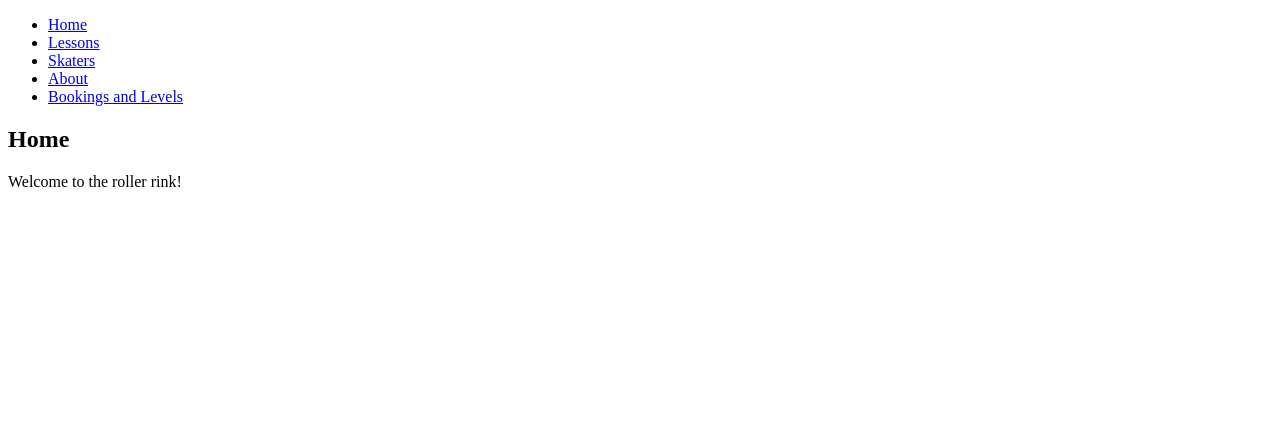
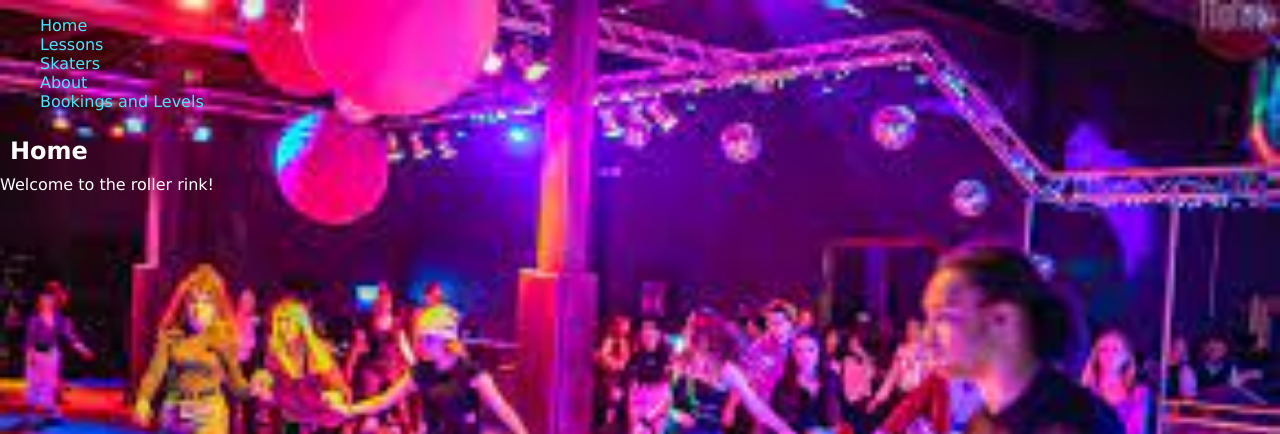
Before and after one commit to alexgjohn/RinkedIn, a Flask app: page / in a window 1280 px wide. Shown: the top 434 px of the page. Run offline with Flask 3, Linux system fonts and the light colour scheme.

Commit message:
added ugly background

```diff
--- /dev/null
+++ b/roller_rink/static/css/style.css
@@ -0,0 +1,30 @@
+body {
+    background: url('/static/images/background.jpg');
+    background-size: cover;
+    background-repeat: no-repeat;
+    color: #fdfdfd;
+    font-family: "Lucida Sans Unicode", "Lucida Grande", sans-serif;
+    padding: 0px;
+    margin: 0px;
+}
+
+body > main > nav > ul {
+    color: #ffff;
+    list-style: none;
+    text-decoration: none;
+}
+
+h1 {
+    font-family: "Lucida Sans Unicode", "Lucida Grande", sans-serif;
+    margin: 0px;
+    padding: 10px;
+}
+
+a {
+    color: rgb(73, 229, 253);
+    text-decoration: none;
+}
+
+a:hover {
+    text-decoration: underline;
+}
--- a/roller_rink/templates/base.jinja
+++ b/roller_rink/templates/base.jinja
@@ -2,13 +2,10 @@
 <html>
 <head>
   <title>My Roller Rink</title>
-  {# <link href="https://fonts.googleapis.com/css?family=Merriweather|Special+Elite" rel="stylesheet">
-
-
   <link rel="stylesheet" href="{{ url_for('static', filename='css/buttons.css') }}">
   <link rel="stylesheet" href="{{ url_for('static', filename='css/forms.css') }}">
   <link rel="stylesheet" href="{{ url_for('static', filename='css/style.css') }}">
-  <link rel="stylesheet" href="{{ url_for('static', filename='css/tables.css') }}"> #}
+  <link rel="stylesheet" href="{{ url_for('static', filename='css/tables.css') }}">
 </head>
 <body>
   <main class="flex flex--row">
```
Also changed, not shown: roller_rink/static/images/background.jpg (added), roller_rink/static/images/background_2.jpg (added). Lines whose indentation alone changed are shown as unchanged.
